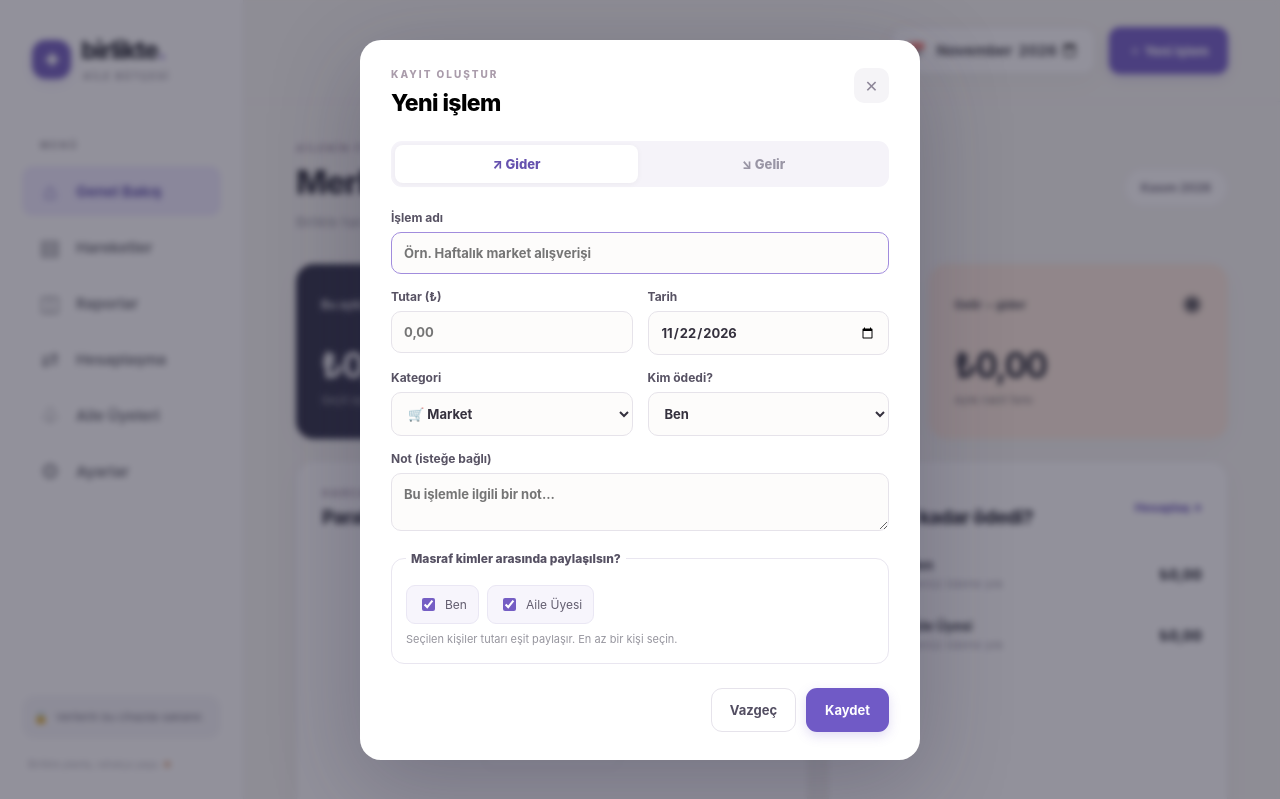
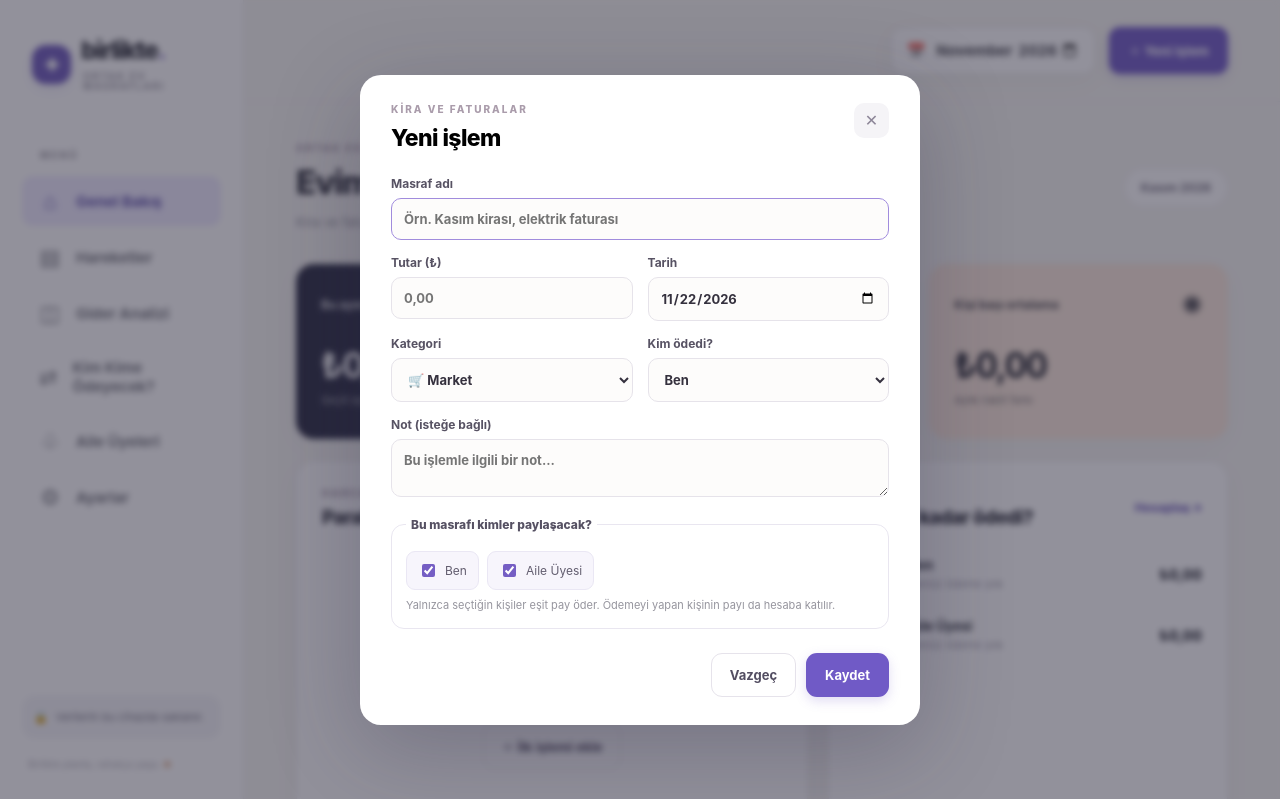
Before and after one commit to beyzatuzcu/beyzatuzcu.github.io, a plain HTML site: page aile-butcesi/index.html in a window 1280 px wide. Both pictures are taken after a click on the button "＋ Yeni işlem". Shown: the top 799 px of the page. Drawn offline with Linux system fonts and the light colour scheme.

Commit message:
refactor: focus interface on shared rent and bill settlements

```diff
--- a/aile-butcesi/index.html
+++ b/aile-butcesi/index.html
@@ -5,7 +5,7 @@
   <meta name="viewport" content="width=device-width, initial-scale=1, viewport-fit=cover">
   <meta name="theme-color" content="#f7f5f1">
   <meta name="description" content="Aile bütçeni, ortak masrafları ve kimin ne ödediğini tek yerde takip et.">
-  <title>Birlikte · Aile Bütçesi</title>
+  <title>Birlikte · Ortak Ev Masrafları</title>
   <link rel="manifest" href="./manifest.webmanifest">
   <link rel="icon" href="./icon.svg" type="image/svg+xml">
   <link rel="stylesheet" href="./style.css">
@@ -14,13 +14,13 @@
 <body>
 <div class="app-shell">
   <aside class="sidebar">
-    <a class="brand" href="#genel" aria-label="Birlikte ana sayfa"><span class="brand-icon">✦</span><span>birlikte<span class="brand-dot">.</span><small>aile bütçesi</small></span></a>
+    <a class="brand" href="#genel" aria-label="Birlikte ana sayfa"><span class="brand-icon">✦</span><span>birlikte<span class="brand-dot">.</span><small>ortak ev masrafları</small></span></a>
     <div class="nav-label">MENÜ</div>
     <nav class="main-nav" aria-label="Ana menü">
       <button class="nav-link active" data-page="genel"><span class="nav-emoji">⌂</span> Genel Bakış</button>
       <button class="nav-link" data-page="hareketler"><span class="nav-emoji">▤</span> Hareketler</button>
-      <button class="nav-link" data-page="raporlar"><span class="nav-emoji">◫</span> Raporlar</button>
-      <button class="nav-link" data-page="paylasim"><span class="nav-emoji">⇄</span> Hesaplaşma</button>
+      <button class="nav-link" data-page="raporlar"><span class="nav-emoji">◫</span> Gider Analizi</button>
+      <button class="nav-link" data-page="paylasim"><span class="nav-emoji">⇄</span> Kim Kime Ödeyecek?</button>
       <button class="nav-link" data-page="uyeler"><span class="nav-emoji">♧</span> Aile Üyeleri</button>
       <button class="nav-link" data-page="ayarlar"><span class="nav-emoji">⚙</span> Ayarlar</button>
     </nav>
@@ -33,11 +33,11 @@
     </header>
     <div id="toast" role="status" aria-live="polite"></div>
     <section id="page-genel" class="page">
-      <div class="page-heading"><div><div class="eyebrow">AİLENİN FİNANS MERKEZİ</div><h1>Merhaba, hoş geldin! <span class="wave">👋</span></h1><p>Birlikte harcayın, birlikte takip edin. Hepsi burada.</p></div><div class="month-title" id="month-title"></div></div>
+      <div class="page-heading"><div><div class="eyebrow">ORTAK EV MASRAFLARI</div><h1>Evimizin hesabı <span class="wave">🏡</span></h1><p>Kira ve faturaları kim ödedi, kimin kime ne kadar göndermesi gerekiyor?</p></div><div class="month-title" id="month-title"></div></div>
       <div class="summary-grid">
-        <article class="summary-card card-dark"><div class="summary-top"><span>Bu ayki giderler</span><span class="summary-icon">↗</span></div><strong id="sum-expense">₺0,00</strong><div class="card-sub">Seçili ayın toplam harcaması</div><div class="card-orbit"></div></article>
-        <article class="summary-card card-white"><div class="summary-top"><span>Bu ayki gelirler</span><span class="summary-icon color-green">↘</span></div><strong id="sum-income">₺0,00</strong><div class="card-sub">Kaydedilen tüm gelirler</div></article>
-        <article class="summary-card card-peach"><div class="summary-top"><span>Gelir − gider</span><span class="summary-icon">✺</span></div><strong id="sum-net">₺0,00</strong><div class="card-sub" id="net-caption">Aylık nakit farkı</div></article>
+        <article class="summary-card card-dark"><div class="summary-top"><span>Bu ayın ortak masrafları</span><span class="summary-icon">↗</span></div><strong id="sum-expense">₺0,00</strong><div class="card-sub">Seçili ayın toplam harcaması</div><div class="card-orbit"></div></article>
+        <article class="summary-card card-white"><div class="summary-top"><span>Ödenen faturalar</span><span class="summary-icon color-green">↘</span></div><strong id="sum-income">₺0,00</strong><div class="card-sub">Bu ay kaydedilen masraf adedi</div></article>
+        <article class="summary-card card-peach"><div class="summary-top"><span>Kişi başı ortalama</span><span class="summary-icon">✺</span></div><strong id="sum-net">₺0,00</strong><div class="card-sub" id="net-caption">Tüm masraflar eşit paylaşılsaydı</div></article>
       </div>
       <div class="overview-grid">
         <article class="panel"><div class="panel-head"><div><div class="eyebrow">HARCAMALAR</div><h2>Paralar nereye gidiyor?</h2></div><button class="text-button" data-go="raporlar">Detaylar ↗</button></div><div id="category-overview" class="categories"></div></article>
@@ -46,19 +46,19 @@
       <article class="panel recent-panel"><div class="panel-head"><div><div class="eyebrow">GÜNCEL DURUM</div><h2>Son işlemler</h2></div><button class="text-button" data-go="hareketler">Tümünü gör ↗</button></div><div id="recent-list"></div></article>
     </section>
     <section id="page-hareketler" class="page hidden">
-      <div class="page-heading"><div><div class="eyebrow">GELİR & GİDER</div><h1>Hareketler</h1><p>Tüm aile harcamalarını tek yerde gör ve düzenle.</p></div><button class="btn btn-primary" data-open-expense>＋ İşlem ekle</button></div>
-      <div class="panel filters-panel"><div class="filter-row"><label class="search-wrap">⌕ <input id="search-input" placeholder="İşlem veya açıklama ara..." autocomplete="off"></label><select id="filter-type" aria-label="İşlem türü"><option value="all">Tüm işlemler</option><option value="expense">Giderler</option><option value="income">Gelirler</option></select><select id="filter-member" aria-label="Ödeyen kişi"><option value="all">Tüm üyeler</option></select></div></div>
+      <div class="page-heading"><div><div class="eyebrow">KİRA & FATURALAR</div><h1>Ödenen masraflar</h1><p>Kimin hangi faturayı ödediğini kaydet; paylaşılacak kişileri seç.</p></div><button class="btn btn-primary" data-open-expense>＋ İşlem ekle</button></div>
+      <div class="panel filters-panel"><div class="filter-row"><label class="search-wrap">⌕ <input id="search-input" placeholder="İşlem veya açıklama ara..." autocomplete="off"></label><select id="filter-type" aria-label="İşlem türü"><option value="all">Tüm kayıtlar</option><option value="expense">Masraflar</option><option value="income">Eski gelir kayıtları</option></select><select id="filter-member" aria-label="Ödeyen kişi"><option value="all">Tüm üyeler</option></select></div></div>
       <div class="panel transaction-panel"><div class="panel-head"><h2>İşlem listesi</h2><span id="transaction-count" class="count-pill">0 işlem</span></div><div id="transaction-list"></div></div>
     </section>
     <section id="page-raporlar" class="page hidden">
-      <div class="page-heading"><div><div class="eyebrow">AYLIK ANALİZ</div><h1>Raporlar</h1><p>En çok harcadığınız kategorileri ve bütçe durumunu izleyin.</p></div></div>
+      <div class="page-heading"><div><div class="eyebrow">MASRAF ANALİZİ</div><h1>Gider analizi</h1><p>Kira ve faturaların aylık dağılımını inceleyin.</p></div></div>
       <div class="overview-grid report-grid"><article class="panel"><div class="panel-head"><div><div class="eyebrow">KATEGORİLER</div><h2>Gider dağılımı</h2></div></div><div id="report-categories"></div></article><article class="panel"><div class="panel-head"><div><div class="eyebrow">BÜTÇE PLANI</div><h2>Kategori limitleri</h2></div><button class="text-button" id="edit-budgets">Düzenle ↗</button></div><div id="budget-list"></div><p class="section-note">Belirlediğiniz limitler her ay yeniden uygulanır.</p></article></div>
-      <article class="panel"><div class="panel-head"><div><div class="eyebrow">GENEL DURUM</div><h2>Son 6 ay</h2></div></div><div id="trend-chart" class="trend-chart"></div><div class="trend-legend"><span><i class="legend-expense"></i> Gider</span><span><i class="legend-income"></i> Gelir</span></div></article>
+      <article class="panel"><div class="panel-head"><div><div class="eyebrow">GENEL DURUM</div><h2>Son 6 ayın masrafları</h2></div></div><div id="trend-chart" class="trend-chart"></div><div class="trend-legend"><span><i class="legend-expense"></i> Gider</span><span><i class="legend-income"></i> Önceki gelir kayıtları</span></div></article>
     </section>
     <section id="page-paylasim" class="page hidden">
-      <div class="page-heading"><div><div class="eyebrow">ORTAK HESAP</div><h1>Hesaplaşma</h1><p>Ortak giderleri kim karşıladı, kimin kime ne kadar borcu kaldı?</p></div></div>
+      <div class="page-heading"><div><div class="eyebrow">ÖDEME PLANI</div><h1>Kim kime ne kadar gönderecek?</h1><p>Ödenen kira ve faturaları otomatik denkleştiriyoruz.</p></div></div>
       <div class="settlement-help">💡 Bir gider eklerken <strong>masrafı paylaşanları</strong> seçin. Tutar seçilen kişiler arasında eşit bölünür. Ödeyenin yaptığı ödeme dikkate alınarak borçlar hesaplanır.</div>
-      <div class="overview-grid"><article class="panel"><div class="panel-head"><div><div class="eyebrow">NET DURUM</div><h2>Aile üyeleri</h2></div></div><div id="balance-list"></div></article><article class="panel"><div class="panel-head"><div><div class="eyebrow">ÖDEME ÖNERİLERİ</div><h2>Kim kime ödesin?</h2></div></div><div id="settlement-list"></div></article></div>
+      <div class="overview-grid"><article class="panel"><div class="panel-head"><div><div class="eyebrow">NET DURUM</div><h2>Aile üyeleri</h2></div></div><div id="balance-list"></div></article><article class="panel"><div class="panel-head"><div><div class="eyebrow">ÖDEME ÖNERİLERİ</div><h2>Gönderilecek tutarlar</h2></div></div><div id="settlement-list"></div></article></div>
       <article class="panel"><div class="panel-head"><div><div class="eyebrow">BORÇ KAPATMA</div><h2>Yapılan ödemeler</h2></div></div><div id="transfer-list"></div></article>
     </section>
     <section id="page-uyeler" class="page hidden">
@@ -78,16 +78,16 @@
 
 <dialog id="entry-dialog" class="dialog">
   <form id="entry-form" class="dialog-content">
-    <div class="dialog-head"><div><div class="eyebrow">KAYIT OLUŞTUR</div><h2 id="entry-heading">Yeni işlem</h2></div><button class="close-btn" type="button" data-close="entry-dialog" aria-label="Kapat">✕</button></div>
-    <div class="segmented"><label><input type="radio" name="entry-type" value="expense" checked><span>↗ Gider</span></label><label><input type="radio" name="entry-type" value="income"><span>↘ Gelir</span></label></div>
-    <div class="form-grid"><label class="field field-wide">İşlem adı<input name="title" maxlength="100" required placeholder="Örn. Haftalık market alışverişi"></label>
+    <div class="dialog-head"><div><div class="eyebrow">KİRA VE FATURALAR</div><h2 id="entry-heading">Masraf ekle</h2></div><button class="close-btn" type="button" data-close="entry-dialog" aria-label="Kapat">✕</button></div>
+    <div class="segmented hidden"><label><input type="radio" name="entry-type" value="expense" checked><span>↗ Gider</span></label><label><input type="radio" name="entry-type" value="income"><span>↘ Gelir</span></label></div>
+    <div class="form-grid"><label class="field field-wide">Masraf adı<input name="title" maxlength="100" required placeholder="Örn. Kasım kirası, elektrik faturası"></label>
       <label class="field">Tutar (₺)<input name="amount" type="text" inputmode="decimal" required placeholder="0,00"></label>
       <label class="field">Tarih<input name="date" type="date" required></label>
       <label class="field">Kategori<select name="category" required></select></label>
       <label class="field"><span id="payer-label">Kim ödedi?</span><select name="payer" required></select></label>
       <label class="field field-wide">Not (isteğe bağlı)<textarea name="note" rows="2" maxlength="280" placeholder="Bu işlemle ilgili bir not..."></textarea></label>
     </div>
-    <fieldset class="participants-field"><legend>Masraf kimler arasında paylaşılsın?</legend><div id="participants-checkboxes"></div><p>Seçilen kişiler tutarı eşit paylaşır. En az bir kişi seçin.</p></fieldset>
+    <fieldset class="participants-field"><legend>Bu masrafı kimler paylaşacak?</legend><div id="participants-checkboxes"></div><p>Yalnızca seçtiğin kişiler eşit pay öder. Ödemeyi yapan kişinin payı da hesaba katılır.</p></fieldset>
     <div class="dialog-actions"><button type="button" class="btn btn-outline" data-close="entry-dialog">Vazgeç</button><button type="submit" class="btn btn-primary">Kaydet</button></div>
   </form>
 </dialog>
```
